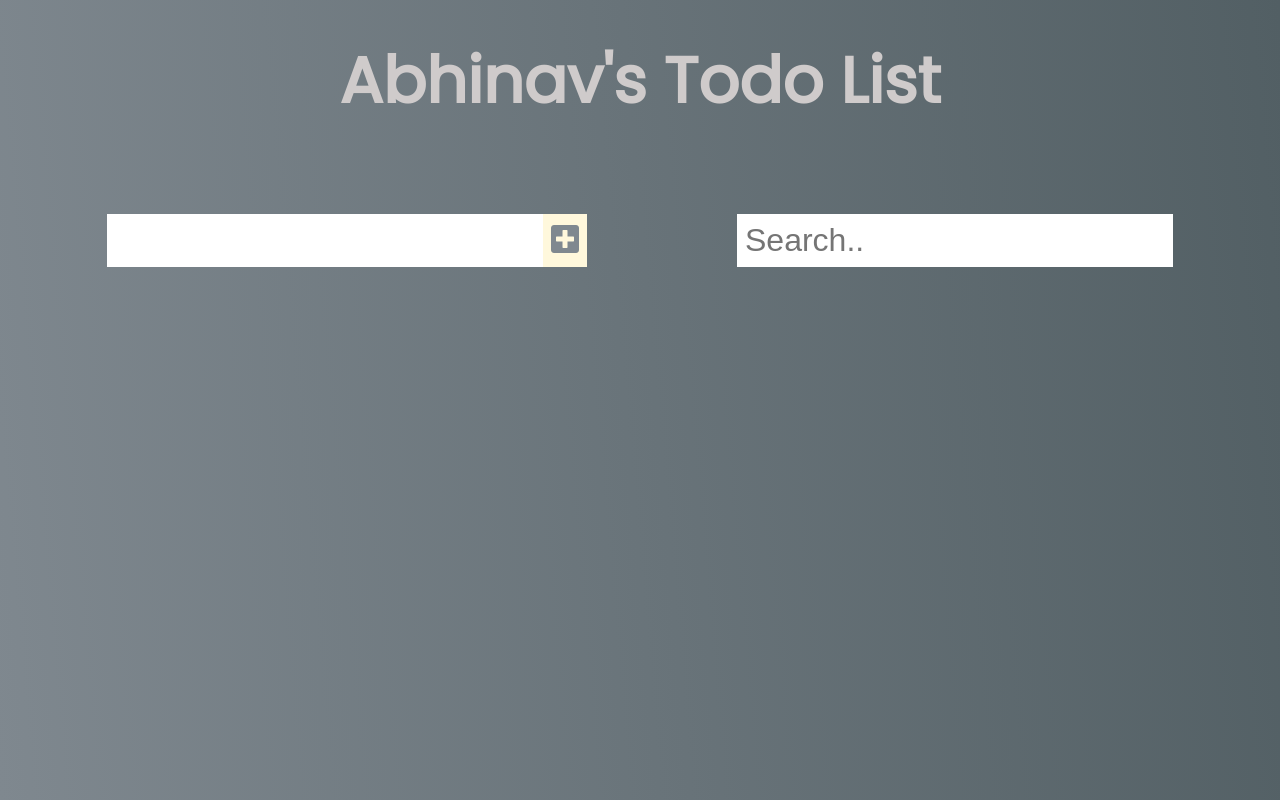
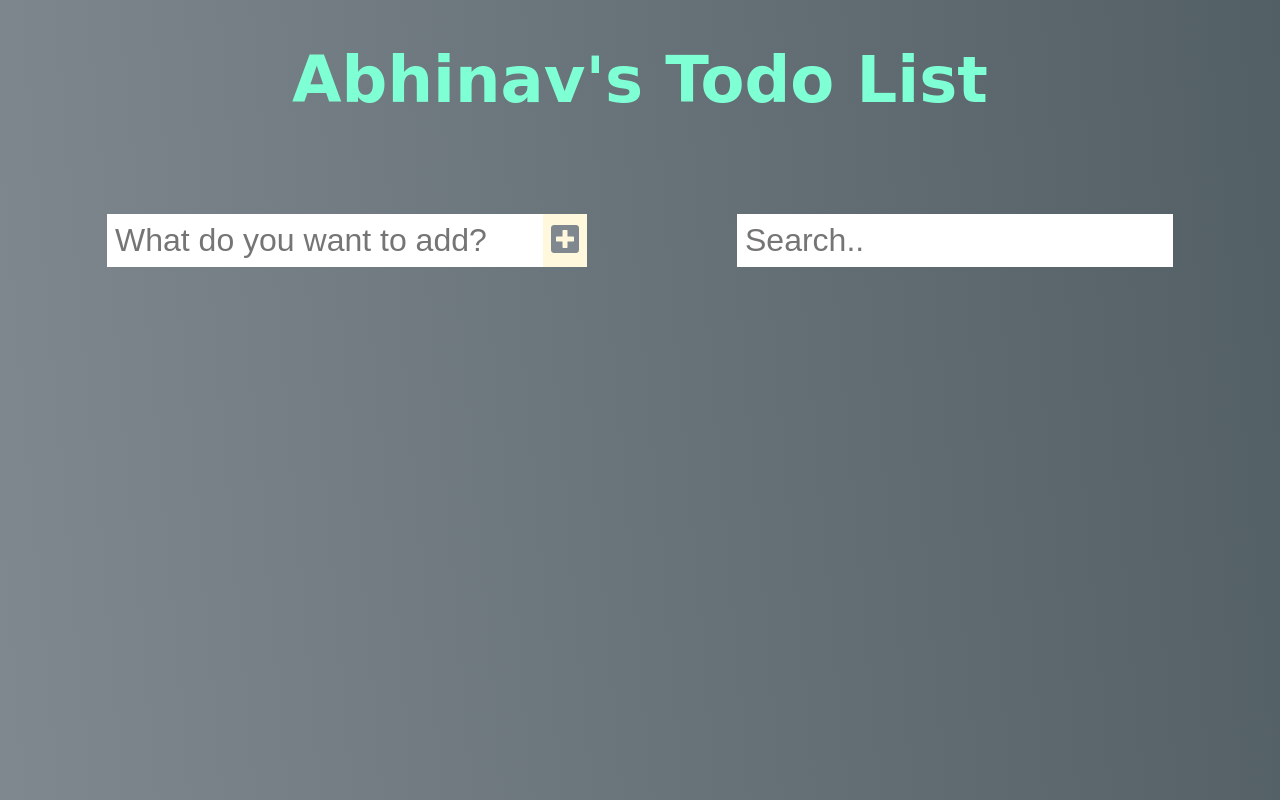
Before and after one commit to abhinavpurohit47/To-Do-List, a plain HTML site: page index.html in a window 1280 px wide. Drawn offline with Linux system fonts and the light colour scheme.

Commit message:
Minor Changes

```diff
--- a/css/style.css
+++ b/css/style.css
@@ -11,6 +11,8 @@ body {
 }
 header {
   font-size: 2rem;
+  color: aquamarine;
+  font-family: cursive;
 }
 
 header,
--- a/index.html
+++ b/index.html
@@ -18,10 +18,10 @@
   </head>
   <body>
     <header>
-      <h1>Abhinav's Todo List</h1>
+      <h1>Abhinav's Todo List </h1>
     </header>
     <form>
-      <input type="text" class="todo-input" ></input>
+      <input type="text" placeholder="What do you want to add?" class="todo-input" ></input>
       <button class="todo-button" type="submit">
         <i class="fas fa-plus-square"></i>
       </button>
@@ -33,6 +33,6 @@
       <ul class="todo-list"></ul>
     </div>
 
-    <script src="./main.js"></script>
+    <script src="/main.js"></script>
   </body>
 </html>
```
